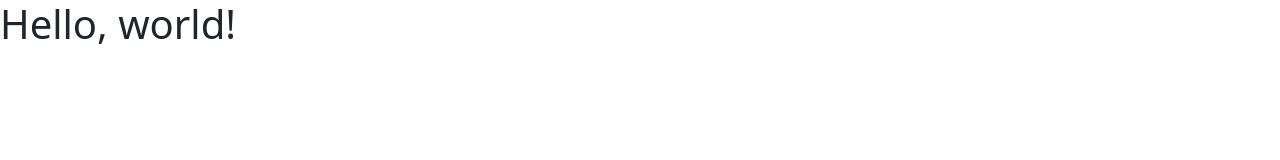
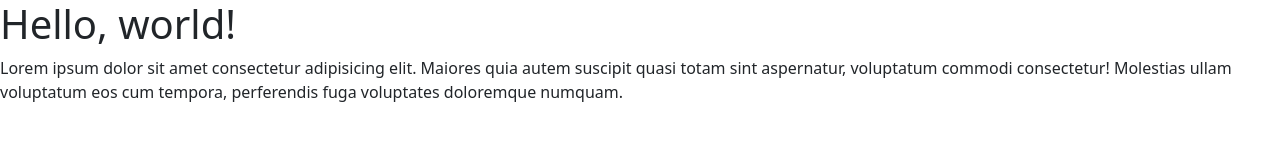
Before and after one commit to Simran-Sharmaa/demo1, a plain HTML site: page index.html in a window 1280 px wide. Drawn offline with nearby package versions, Linux system fonts and the light colour scheme.

Commit message:
added lorem

```diff
--- a/index.html
+++ b/index.html
@@ -12,7 +12,7 @@
   </head>
   <body>
     <h1>Hello, world!</h1>
-
+    <p>Lorem ipsum dolor sit amet consectetur adipisicing elit. Maiores quia autem suscipit quasi totam sint aspernatur, voluptatum commodi consectetur! Molestias ullam voluptatum eos cum tempora, perferendis fuga voluptates doloremque numquam.</p>
     <!-- Optional JavaScript; choose one of the two! -->
 
     <!-- Option 1: Bootstrap Bundle with Popper -->
```
